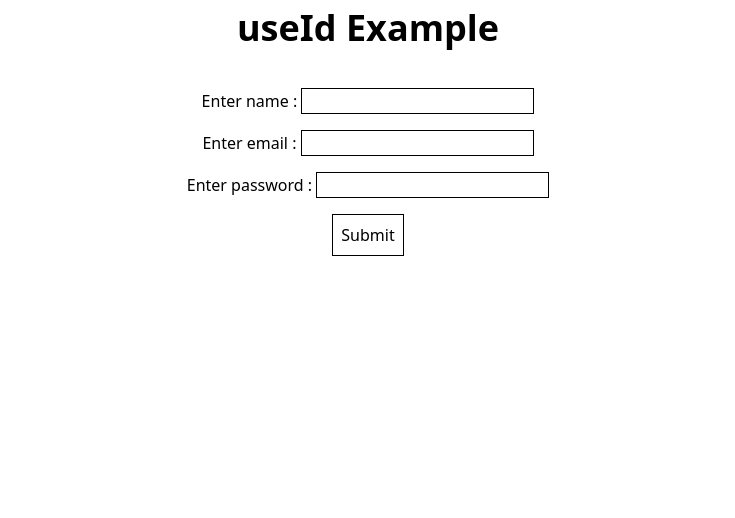
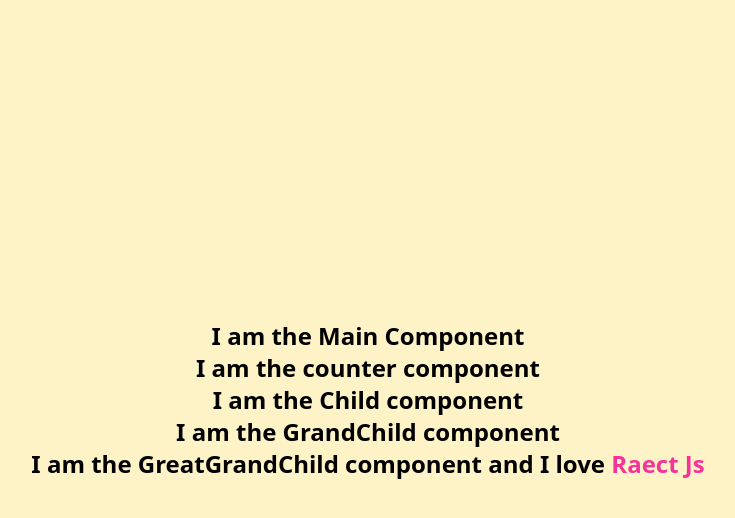
Before and after one commit to Sibuchanda/React_Mini_Projects, a React (Vite) app: page / in a window 1280 px wide. Shown: the top 518 px of the page, without its empty margins (272-1007 px from the left). Built offline with nearby package versions, Linux system fonts and the light colour scheme; a web font is replaced by a local one.

Commit message:
Day-10[PropDrilling. How it works and how we pass props from parent component to GreatGrandChild componet through the intermediate components

```diff
--- a/src/App.jsx
+++ b/src/App.jsx
@@ -1,5 +1,5 @@
 import { useState } from 'react'
-import UseidExample from './useid/UseidExample'
+import PropDrilling from './propDrilling/PropDrilling'
 
 
 
@@ -7,7 +7,7 @@ function App() {
 
   return (
     <>
-     <UseidExample/>
+     <PropDrilling/>
     </>
   )
 }
--- /dev/null
+++ b/src/propDrilling/PropDrilling.jsx
@@ -0,0 +1,55 @@
+import React from 'react'
+
+const PropDrilling = () => {
+  return (
+    <>
+    <div className="w-screen h-screen container flex bg-amber-100 flex-col justify-center items-center">
+        <h1 className='text-2xl font-bold'>I am the Main Component</h1>
+        <Counter data="Raect Js"/>
+    </div>
+    </>
+  )
+}
+
+
+const Counter =(props)=>{
+  return(
+    <>
+     <h1 className='text-2xl font-bold'>I am the counter component</h1>
+     <Child data={props.data}/>
+    </>
+  )
+}
+
+
+const Child =(props)=>{
+  return(
+    <>
+     <h1 className='text-2xl font-bold'>I am the Child component </h1>
+     <GrandChild data={props.data}/>
+    </>
+  )
+}
+
+
+const GrandChild =(props)=>{
+  return(
+    <>
+     <h1 className='text-2xl font-bold'>I am the GrandChild component</h1>
+     <GreatGrandChild data={props.data}/>
+    </>
+  )
+}
+
+
+const GreatGrandChild =(props)=>{
+  return(
+    <>
+     <h1 className='text-2xl font-bold'>I am the GreatGrandChild component and  I love <span className='text-pink-500'> {props.data} </span></h1>
+    </>
+  )
+}
+
+
+
+export default PropDrilling;
```
